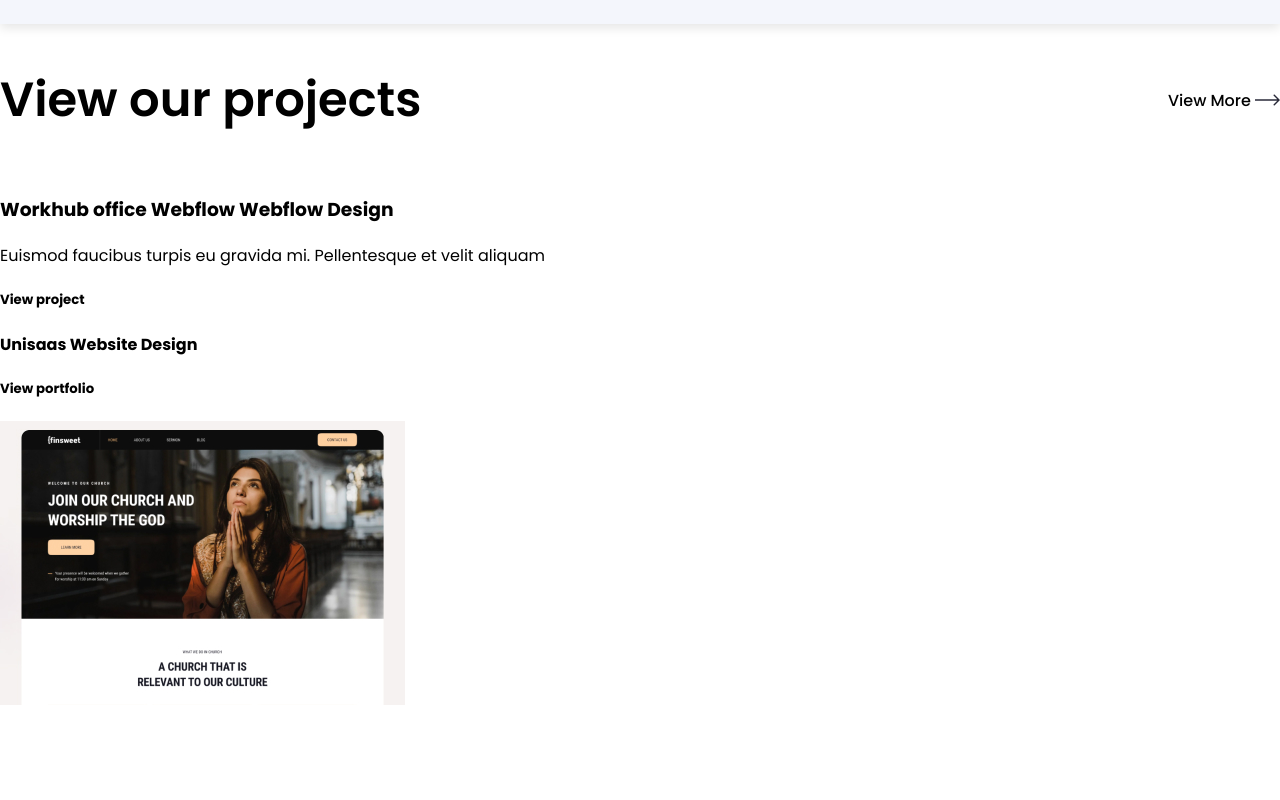
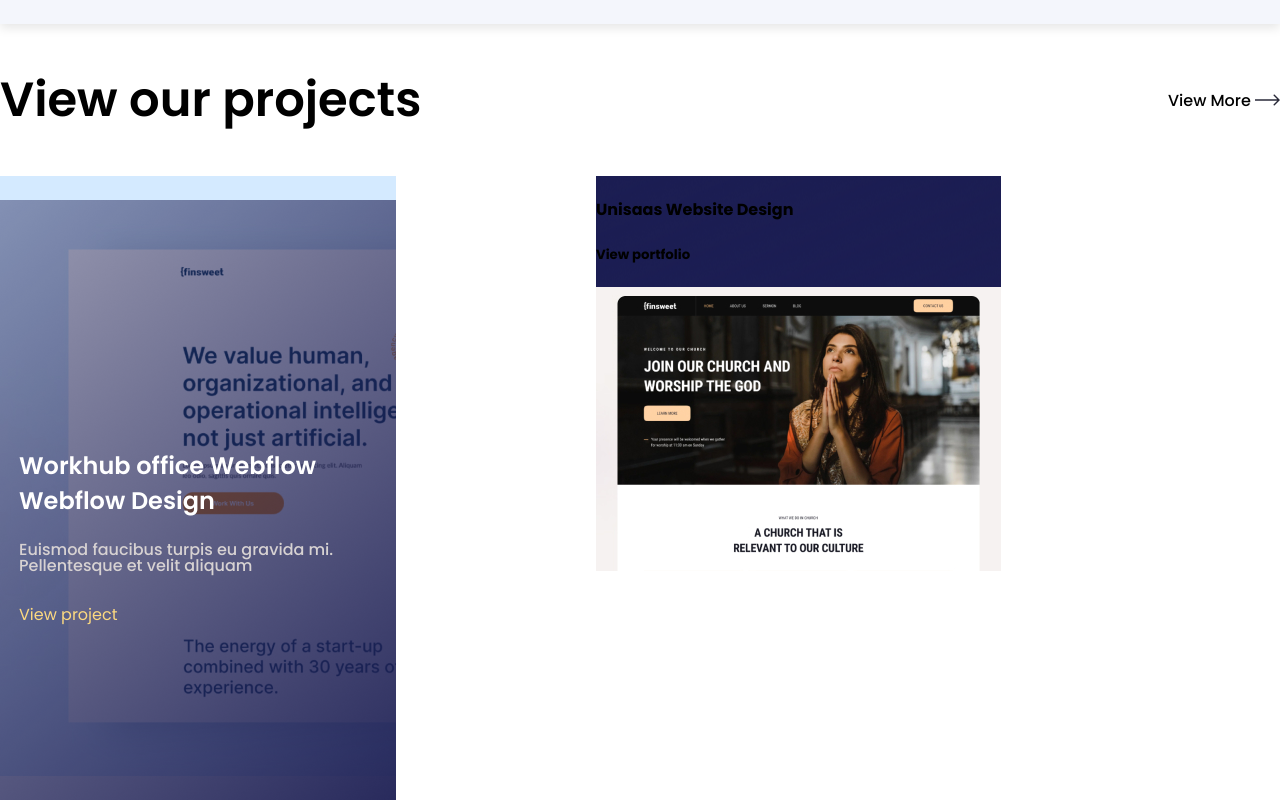
Before and after one commit to MaharobHossain/Responsive-Finsweet-Web-Create, a plain HTML site: page index.html in a window 1280 px wide. Shown: the part 1445-2245 px from the top of the page. Before the commit the page ends 2157 px from the top, so only its background shows below. Drawn offline with Linux system fonts and the light colour scheme.

Commit message:
view project box css style

```diff
--- a/index.html
+++ b/index.html
@@ -107,10 +107,10 @@
             </div>
 
 
-            <div class="project-all-box">
+            <div class="project-all-box ">
 
-                <div class="project-box-big">
-                    <div class="big-box-img">
+                <div class="project-box-big" style="background-image: url(Images/Card.jpg);">
+                    <div class="big-box-img" style="background-image: url(Images/Rectangle\ 1316.png);">
                         <h3 class="big-box-titel">Workhub office Webflow Webflow Design</h3>
                         <p class="big-box-description">Euismod faucibus turpis eu gravida mi. Pellentesque et velit aliquam </p>
                         <h5>View project <img src="Images/Arrow 3.png" alt=""></h5>
@@ -118,19 +118,22 @@
                 </div>
 
                 <div class="coloum-box">
-                    <div class="coloum-box-blue">
+                    <div class="coloum-box-blue" style="background-image: url(Images/Rectangle\ 1313.jpg); background-image: url(Images/Rectangle\ 1317.png);">
                         <h4>Unisaas Website Design</h4>
                         <h5>View portfolio <img src="Images/Arrow 3.png" alt=""></h5>
                     </div>
+                    <div class="coloum-box2"><img src="Images/Card  2.jpg" alt=""></div>
                 </div>
 
-                <div class="coloum-box"><img src="Images/Card  2.jpg" alt=""></div>
+
             </div>
 
 
 
 
         </section>
+
+
 
     </main>
 
--- a/styles/style.css
+++ b/styles/style.css
@@ -222,6 +222,9 @@ body{
 }
 
 
+/* Project section style */
+
+
 .view-project{
    max-width: 1280px;
    margin: 0 auto;
@@ -239,6 +242,65 @@ body{
    font-size: 1rem;
    font-weight: 500;
 }
+.project-box-big{
+   max-width: 843px;
+   height: 600px;
+   background-size: cover;
+   background-repeat: no-repeat;
+
+}
+.big-box-img{
+   max-width: 396px;
+   height: 600px;
+}
+.big-box-img > img{
+   width: 100%;
+}
+.big-box-titel{
+   font-family: Poppins;
+   font-weight: 600;
+   font-size: 1.5rem;
+   color: white;
+   padding-top: 248px;
+   padding-left: 19px;
+
+}
+.big-box-description{
+   font-family: Poppins;
+   font-weight: 500;
+   font-size: 1rem;
+   line-height: 16px;
+   padding-left: 19px;
+   color: #d7d2d2;
+}
+.big-box-img h5{
+   color: #FCD980;
+   font-family: Poppins;
+   font-weight: 400;
+   font-size: 16px;
+   line-height: 16px;
+   padding-left: 19px;
+   line-height: 28px;
+}
+.coloum-box, .coloum-box2{
+   max-width: 405px;
+   height: 284px;
+}
+.coloum-box-blue{
+   background-color: rgba(28, 30, 83, 1);
+
+}
+
+.project-all-box{
+   display: flex;
+}
+.coloum-box{
+   display: flex;
+   flex-direction: column;
+   margin-left: 200px;
+}
+
+
 
 
 
```
